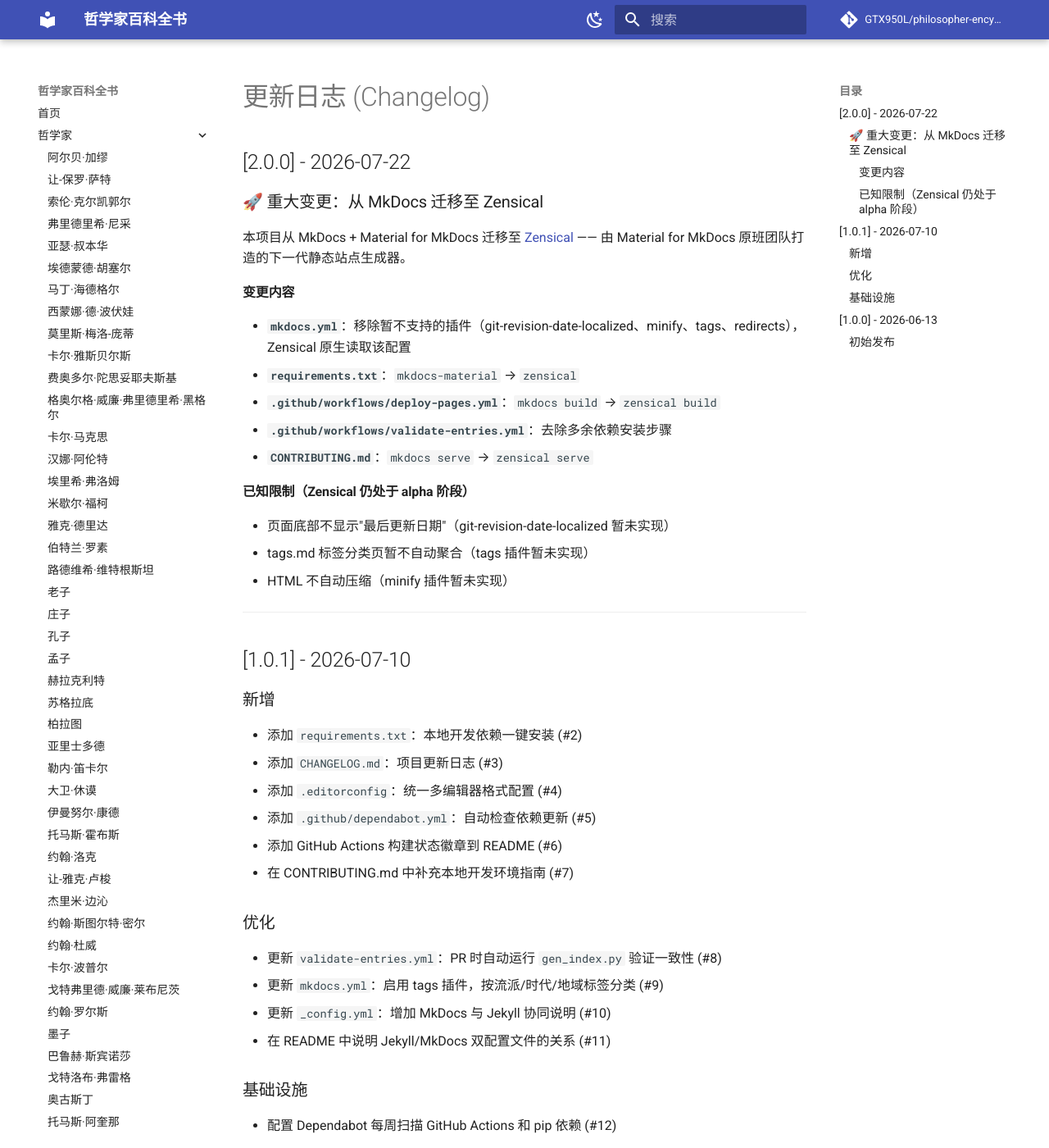
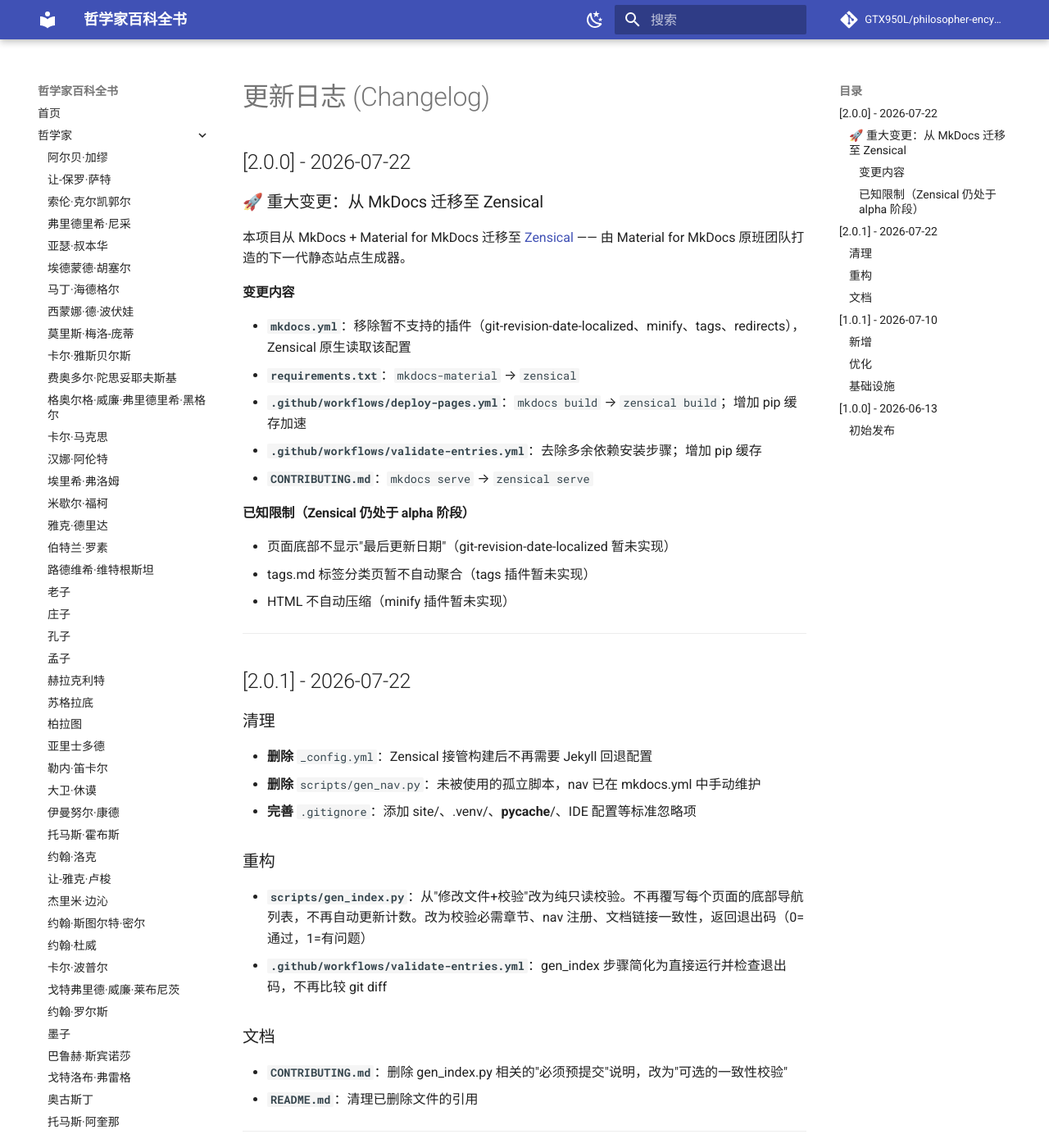
Before and after one commit to GTX950L/philosopher-encyclopedia, an MkDocs documentation site: the page built from content/CHANGELOG.md, in a window 1280 px wide and 1400 px high. Shown: the whole window at 82% size. Built offline with MkDocs 1.6.1 and Material for MkDocs 9.7.7, drawn with Linux system fonts in a browser that asks for light colours; comment, search, counter and statistics services are not loaded.

Commit message:
🔧 技术优化：清理废弃文件、重构 gen_index、CI 缓存
- 删除 _config.yml（Zensical 接管后不再需要）
- 删除 scripts/gen_nav.py（未使用的孤立脚本）
- 完善 .gitignore（site/, .venv/, __pycache__/ 等）
- 重构 gen_index.py：改为纯只读一致性校验，不再修改文件
- CI：deploy-pages / validate-entries 增加 pip 缓存
- validate-entries.yml：gen_index 步骤改为直接检查退出码
- 清理 CONTRIBUTING.md / README 中已删除文件的引用

```diff
--- a/content/CHANGELOG.md
+++ b/content/CHANGELOG.md
@@ -9,14 +9,31 @@
 #### 变更内容
 - **`mkdocs.yml`**：移除暂不支持的插件（git-revision-date-localized、minify、tags、redirects），Zensical 原生读取该配置
 - **`requirements.txt`**：`mkdocs-material` → `zensical`
-- **`.github/workflows/deploy-pages.yml`**：`mkdocs build` → `zensical build`
-- **`.github/workflows/validate-entries.yml`**：去除多余依赖安装步骤
+- **`.github/workflows/deploy-pages.yml`**：`mkdocs build` → `zensical build`；增加 pip 缓存加速
+- **`.github/workflows/validate-entries.yml`**：去除多余依赖安装步骤；增加 pip 缓存
 - **`CONTRIBUTING.md`**：`mkdocs serve` → `zensical serve`
 
 #### 已知限制（Zensical 仍处于 alpha 阶段）
 - 页面底部不显示"最后更新日期"（git-revision-date-localized 暂未实现）
 - tags.md 标签分类页暂不自动聚合（tags 插件暂未实现）
 - HTML 不自动压缩（minify 插件暂未实现）
+
+---
+
+## [2.0.1] - 2026-07-22
+
+### 清理
+- **删除** `_config.yml`：Zensical 接管构建后不再需要 Jekyll 回退配置
+- **删除** `scripts/gen_nav.py`：未被使用的孤立脚本，nav 已在 mkdocs.yml 中手动维护
+- **完善** `.gitignore`：添加 site/、.venv/、__pycache__/、IDE 配置等标准忽略项
+
+### 重构
+- **`scripts/gen_index.py`**：从"修改文件+校验"改为纯只读校验。不再覆写每个页面的底部导航列表，不再自动更新计数。改为校验必需章节、nav 注册、文档链接一致性，返回退出码（0=通过，1=有问题）
+- **`.github/workflows/validate-entries.yml`**：gen_index 步骤简化为直接运行并检查退出码，不再比较 git diff
+
+### 文档
+- **`CONTRIBUTING.md`**：删除 gen_index.py 相关的"必须预提交"说明，改为"可选的一致性校验"
+- **`README.md`**：清理已删除文件的引用
 
 ---
 
```
Also changed, not shown: _config.yml (deleted, +0 -13 lines), content/CONTRIBUTING.md (+6 -7 lines), content/README.md (+2 -4 lines), 5 other files.
